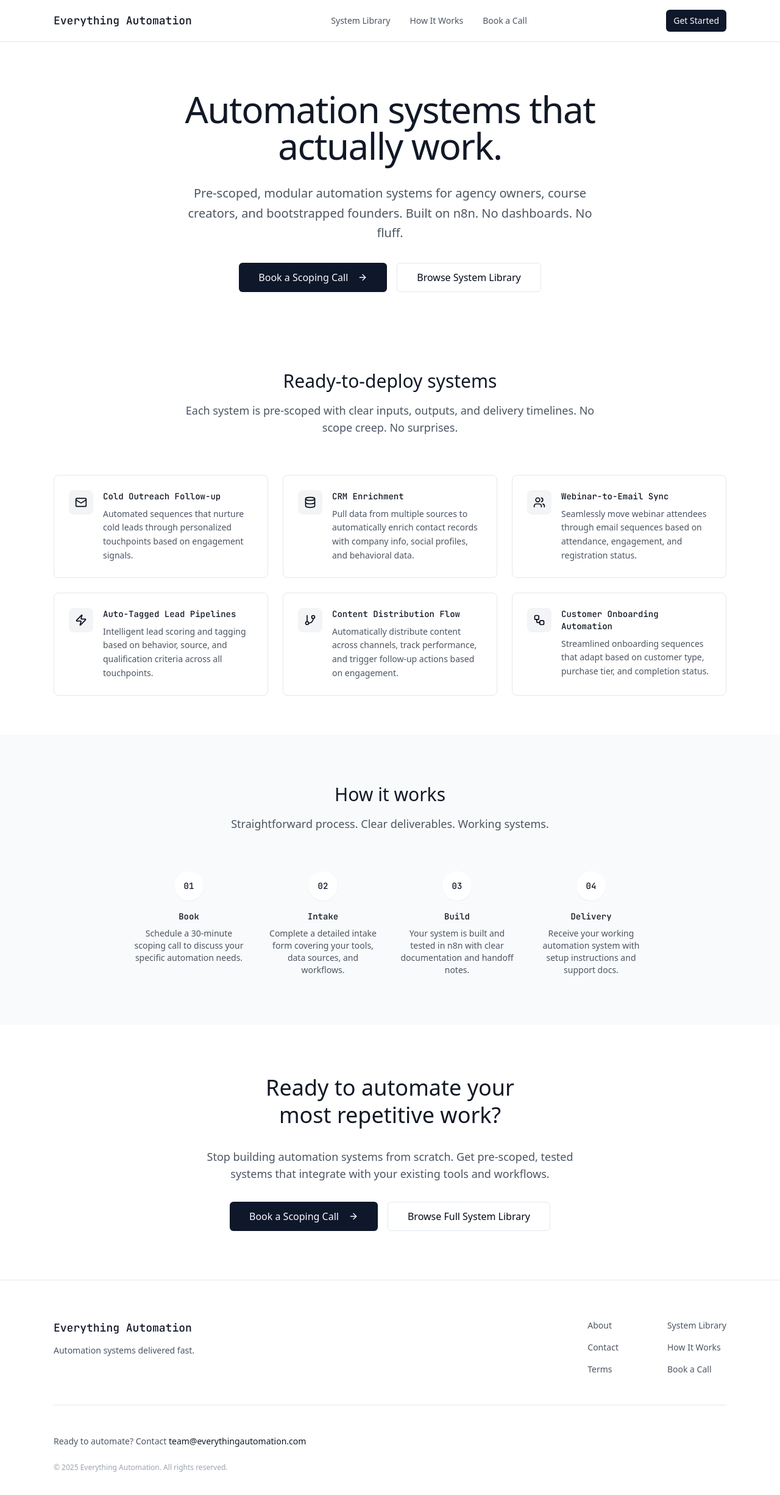
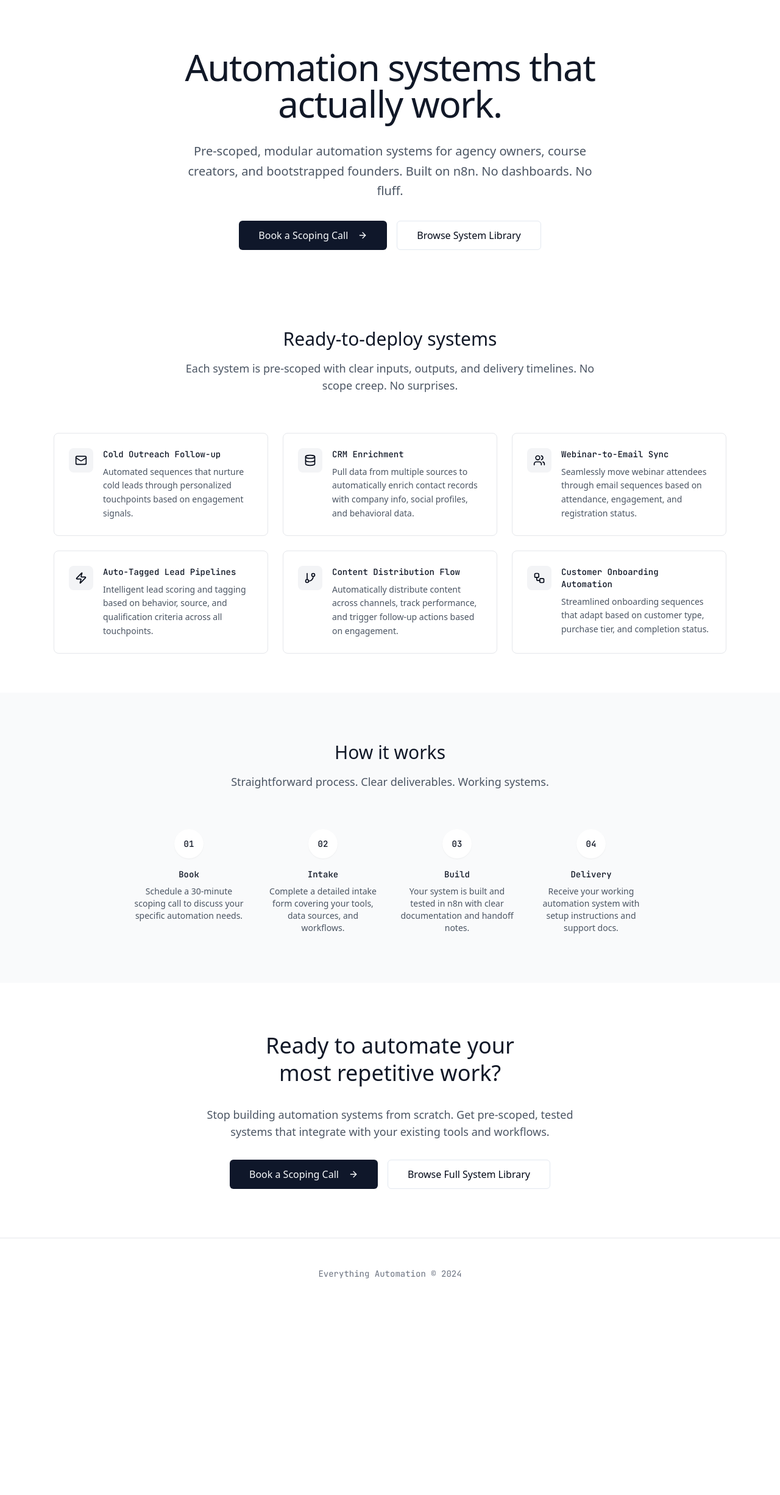
Before and after one commit to bencrane/everything-automation-hq, a React (Vite) app: page / in a window 1280 px wide. Shown: the top 2452 px of the page at 61% size. After the commit the page ends 2147 px from the top, so only its background shows below. Built offline with nearby package versions, Linux system fonts and the light colour scheme.

Commit message:
Reverted to commit 85e888cd7ac9a8f47d7eb0082e3d6834c7367782

```diff
--- a/src/pages/Index.tsx
+++ b/src/pages/Index.tsx
@@ -38,27 +38,6 @@ const automationSystems = [
 const Index = () => {
   return (
     <div className="min-h-screen bg-white">
-      {/* Header */}
-      <header className="sticky top-0 z-50 bg-white border-b border-gray-200">
-        <div className="max-w-6xl mx-auto px-6 py-4">
-          <div className="flex items-center justify-between">
-            <div className="font-mono text-lg font-medium text-gray-900">
-              Everything Automation
-            </div>
-
-            <nav className="hidden md:flex items-center space-x-8">
-              <a href="#" className="text-sm text-gray-600 font-medium">System Library</a>
-              <a href="#" className="text-sm text-gray-600 font-medium">How It Works</a>
-              <a href="#" className="text-sm text-gray-600 font-medium">Book a Call</a>
-            </nav>
-
-            <Button size="sm" className="text-sm font-medium">
-              Get Started
-            </Button>
-          </div>
-        </div>
-      </header>
-
       {/* Hero Section */}
       <section className="max-w-4xl mx-auto px-6 pt-20 pb-16">
         <div className="text-center space-y-8">
@@ -203,51 +182,11 @@ const Index = () => {
       </section>
 
       {/* Footer */}
-      <footer className="bg-white border-t border-gray-200">
-        <div className="max-w-6xl mx-auto px-6 py-16">
-          <div className="flex flex-col md:flex-row justify-between items-start space-y-12 md:space-y-0">
-            {/* Left side */}
-            <div className="space-y-3">
-              <div className="font-mono text-lg font-medium text-gray-900">
-                Everything Automation
-              </div>
-              <p className="text-sm text-gray-600 leading-relaxed">
-                Automation systems delivered fast.
-              </p>
-            </div>
-
-            {/* Right side - Links */}
-            <div className="flex space-x-20">
-              {/* Column 1 */}
-              <div className="space-y-4">
-                <a href="#" className="block text-sm text-gray-600 font-medium hover:text-gray-900 transition-colors">About</a>
-                <a href="#" className="block text-sm text-gray-600 font-medium hover:text-gray-900 transition-colors">Contact</a>
-                <a href="#" className="block text-sm text-gray-600 font-medium hover:text-gray-900 transition-colors">Terms</a>
-              </div>
-
-              {/* Column 2 */}
-              <div className="space-y-4">
-                <a href="#" className="block text-sm text-gray-600 font-medium hover:text-gray-900 transition-colors">System Library</a>
-                <a href="#" className="block text-sm text-gray-600 font-medium hover:text-gray-900 transition-colors">How It Works</a>
-                <a href="#" className="block text-sm text-gray-600 font-medium hover:text-gray-900 transition-colors">Book a Call</a>
-              </div>
-            </div>
-          </div>
-
-          {/* Ready to Automate section */}
-          <div className="mt-12 pt-12 border-t border-gray-200">
-            <p className="text-sm text-gray-600 leading-relaxed mb-6">
-              Ready to automate? Contact{" "}
-              <a href="mailto:team@everythingautomation.com" className="text-gray-900 font-medium hover:text-gray-700 transition-colors">
-                team@everythingautomation.com
-              </a>
-            </p>
-
-            {/* Copyright */}
-            <p className="text-xs text-gray-400 font-light">
-              © 2025 Everything Automation. All rights reserved.
-            </p>
-          </div>
+      <footer className="border-t border-gray-200 py-12">
+        <div className="max-w-4xl mx-auto px-6 text-center">
+          <p className="font-mono text-sm text-gray-500">
+            Everything Automation © 2024
+          </p>
         </div>
       </footer>
     </div>
```
